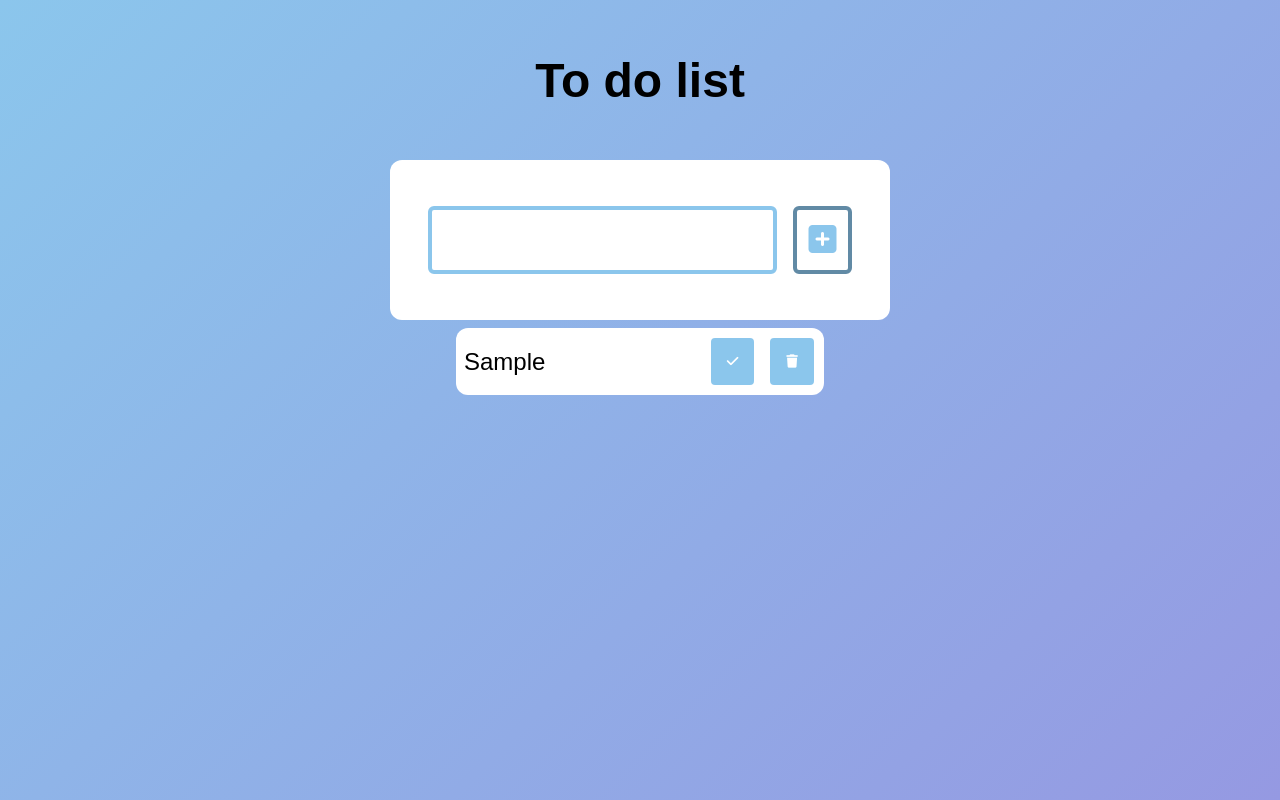
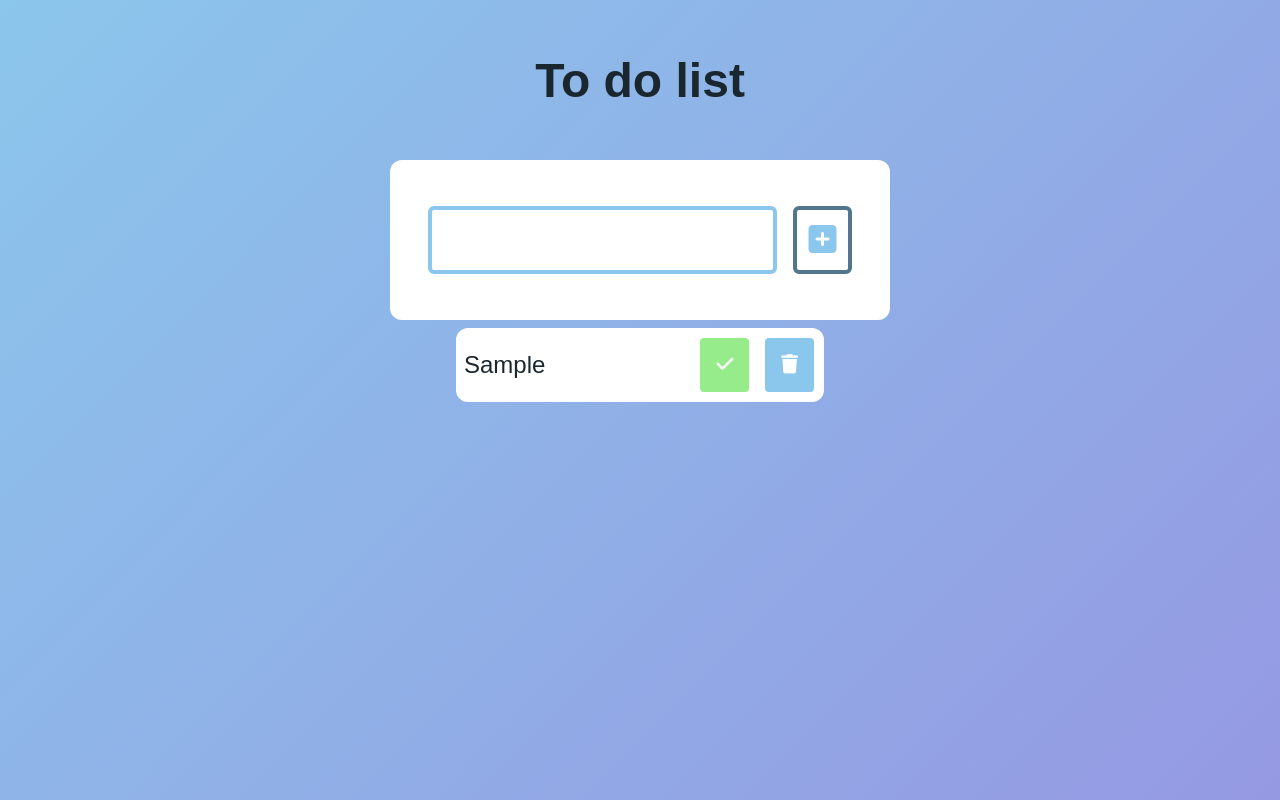
Before and after one commit to Nadia982/to-do-list-app, a plain HTML site: page index.html in a window 1280 px wide. Both pictures are taken after typing "Sample" into the empty fields and a click on the button 822 px from the left and 240 px from the top of the page. Drawn offline with Linux system fonts and the light colour scheme.

Commit message:
CSS updates

```diff
--- a/style.css
+++ b/style.css
@@ -1,8 +1,10 @@
 :root{
  --blue: #8BC6EC;
  --purple: #9599E2;
- --darker-blue: #618AA5;
+ --darker-blue: #53768d;
  --light-blue: #dcedf9;
+ --green: #96ec8b;
+ --darker-green: #78bc6f;
 }
 
 * {
@@ -40,9 +42,14 @@ form {
   gap: 1rem;
 }
 
+h1{
+  color: #1b272f;
+}
+
 .todo-input{
   width: 80%;
   border-radius: 6px;
+  color: #1b272f;
 
   /* background-color: var(--light-blue); */
 }
@@ -51,7 +58,6 @@ form {
 .todo-button {
   padding: .7rem;
   font-size: 2rem;
-
   border: 4px solid var(--blue);
 }
 
@@ -101,25 +107,40 @@ color: white;
 }
 .todo li{
   flex: 1;
+  color: #1b272f;
 }
 
 .trash-btn, .complete-btn{
-  background: var(--blue);
   color: white;
   border: 2px solid white;
   padding: 1rem;
   /* margin: 0 1rem; */
   border-radius: 6px;
   cursor: pointer;
+  font-size: 1.2rem;
+}
+.trash-btn{
+  background: var(--blue);
 }
 
-.trash-btn:focus, .complete-btn:focus{
+.complete-btn{
+  background-color: var(--green);
+}
+.trash-btn:focus{
   outline: 4px solid var(--darker-blue);
 }
+.complete-btn:focus{
+  outline: 4px solid var(--darker-green);
+}
 
-.trash-btn:hover, .complete-btn:hover{
+.trash-btn:hover{
   background: var(--darker-blue);
 }
+
+.complete-btn:hover{
+  background: var(--darker-green);
+}
+
 
 
 
```
